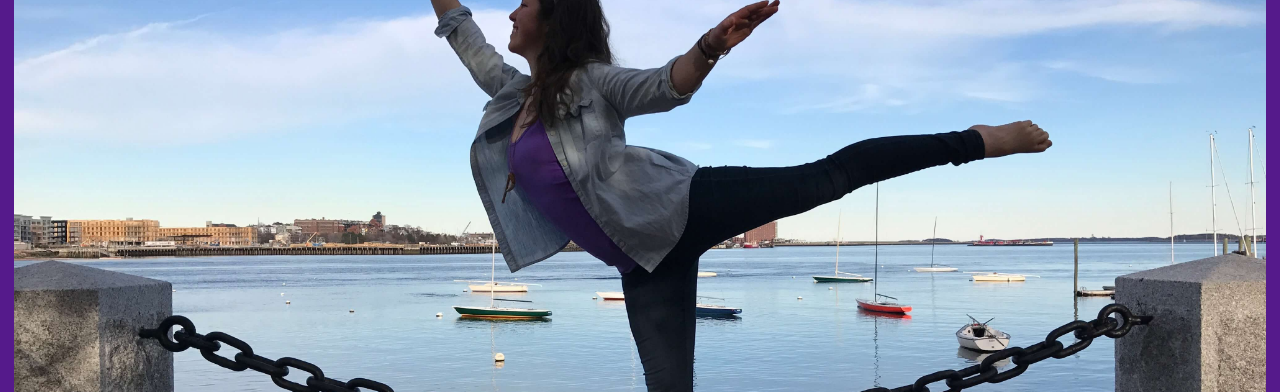
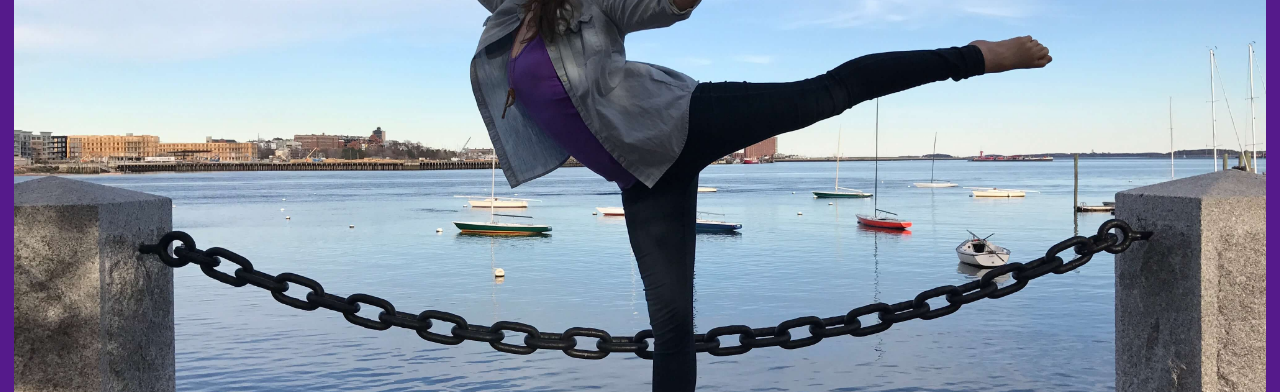
Before and after one commit to liammccartney/move-with-fire, a website: page index.html in a window 1280 px wide. Shown: the part 224-616 px from the top of the page. Drawn offline with Linux system fonts and the light colour scheme.

Commit message:
Add background-position for mobile
`background-position: center` when viewing on mobile

```diff
--- a/index.css
+++ b/index.css
@@ -372,21 +372,31 @@ body[data-name=homepage] .site-container {
     padding-bottom: 1.75rem
 }
 
+@media screen and (min-width: 320px) {
+    body[data-name=homepage] .site-container {
+        padding-bottom:2.1rem;
+        background-position: center;
+    }
+}
+
 @media screen and (min-width: 374px) {
     body[data-name=homepage] .site-container {
-        padding-bottom:2.1rem
+        padding-bottom:2.1rem;
+        background-position: center;
     }
 }
 
 @media screen and (min-width: 600px) {
     body[data-name=homepage] .site-container {
-        padding-bottom:3.5rem
+        padding-bottom:3.5rem;
+        background-position: center;
     }
 }
 
 @media screen and (min-width: 1200px) {
     body[data-name=homepage] .site-container {
-        padding-bottom:4.375rem
+        padding-bottom:4.375rem;
+        background-position: center;
     }
 }
 
```
